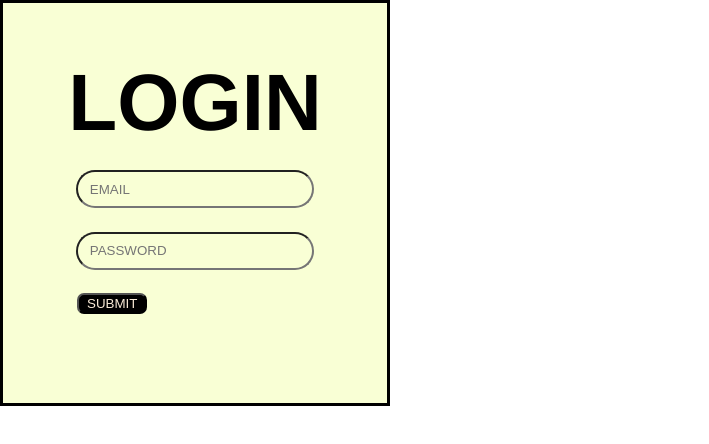
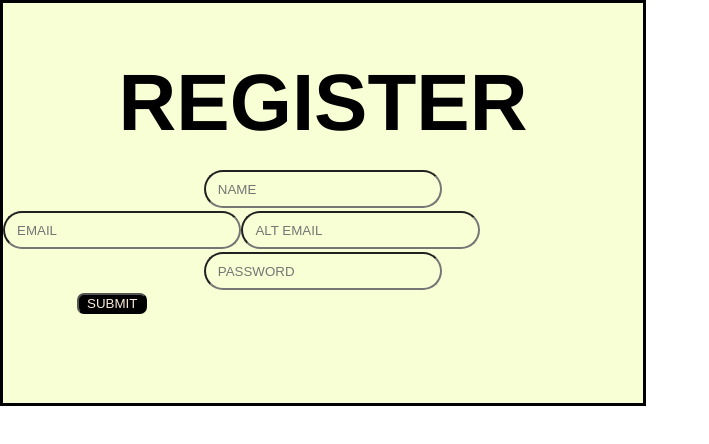
Before and after one commit to mikasajaeger19/Component-Library, a React (Create React App) app: page / in a window 1280 px wide. Shown: the top 444 px of the page, without its empty margins (0-709 px from the left). Built offline with nearby package versions, Linux system fonts and the light colour scheme.

Commit message:
Submission js code

```diff
--- a/src/App.js
+++ b/src/App.js
@@ -2,11 +2,12 @@ import logo from './logo.svg';
 import './App.css';
 import Card from './components/Card/Card';
 import Login from './components/Login/Login';
+import Register from './components/Register/Register'
 function App() {
   return (
     <div className="App">
       {/* <Card /> */}
-      <Login />
+      <Register />
     </div>
   );
 }
--- /dev/null
+++ b/src/components/Register/Register.css
@@ -0,0 +1,48 @@
+.login-container {
+    background-color: #f9ffd5;
+    width: 50vw;
+    height: 50vh;
+    border: black;
+    border-style: solid;
+}
+
+.login-header > h1 {
+    font-size: 80px;
+    font-family: 'helvetica';
+}
+.login-header {
+    margin-bottom: -4vh;
+}
+
+.login-inputs {
+    display: flex;
+    flex-direction: column;
+    justify-content: space-between;
+    height: 18vh;
+    align-items: left;
+}
+
+input {
+    border-radius: 30px;
+    border-width: 2px;
+    width: 18vw;
+    height: 4vh;
+    background-color: #f9ffd5;
+}
+
+input::placeholder {
+    text-indent: 10px;
+}
+
+.login-inputs > button {
+    width: 70px;
+    border-radius: 7px;
+    background-color: black;
+    color: antiquewhite;
+    margin-left: 5.8vw;
+}
+
+.emails {
+    display: flex;
+    flex-direction: row;
+}
--- /dev/null
+++ b/src/components/Register/Register.jsx
@@ -0,0 +1,82 @@
+
+import React, {useState} from 'react'
+import axios from 'axios'
+import './Register.css'
+
+const Register = () => {
+  const [userDetails, setUserDetails] = useState({
+    email : '',
+    password : '',
+  });
+
+  const handleSubmit = async (e) => {
+    e.preventDefault();
+    try {
+        const response = await axios.post('login_api_call', userDetails);
+        console.log(response);
+        if(response.data.token)
+            localStorage.setItem('token', response.data.token);
+    }
+    catch (err) {
+        console.log(err);
+    }
+  };
+
+  const handleChange = (e) => {
+    const { name, value } = e.target;
+    setUserDetails({
+        ...userDetails,
+        [name] : value,
+    });
+  };
+
+  return (
+    <div className='login-container'>
+      <div className='login-header'>
+        <h1>
+            REGISTER
+        </h1>
+      </div>
+      <div className='login-inputs'>
+            <input
+                type='text'
+                placeholder='NAME'
+                className='login_input'
+                onChange={handleChange}
+                required
+            />
+            <div className='emails'>
+                <input
+                    type='text'
+                    placeholder='EMAIL'
+                    className='login_input'
+                    onChange={handleChange}
+                    required
+                />
+                <input
+                    type='text'
+                    placeholder='ALT EMAIL'
+                    className='login_input'
+                    onChange={handleChange}
+                    required
+                 />
+            </div>
+            <input
+                type='text'
+                placeholder='PASSWORD'
+                className='login_input'
+                onChange={handleChange}
+                required
+            />
+        <button>
+            SUBMIT
+        </button>
+      </div>
+      <div className='login-footer'>
+
+      </div>
+    </div>
+  )
+}
+
+export default Register
```
Also changed, not shown: src/components/Submit/Submit.js (added, +98 -0 lines).
